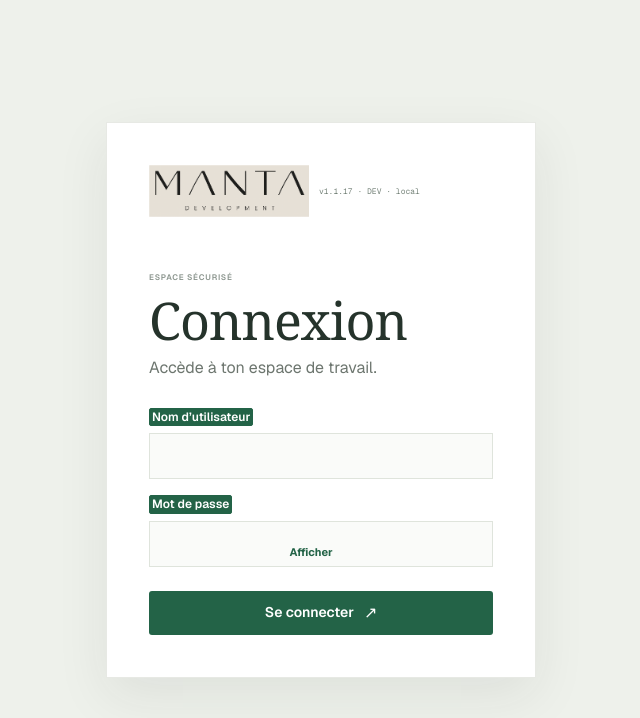
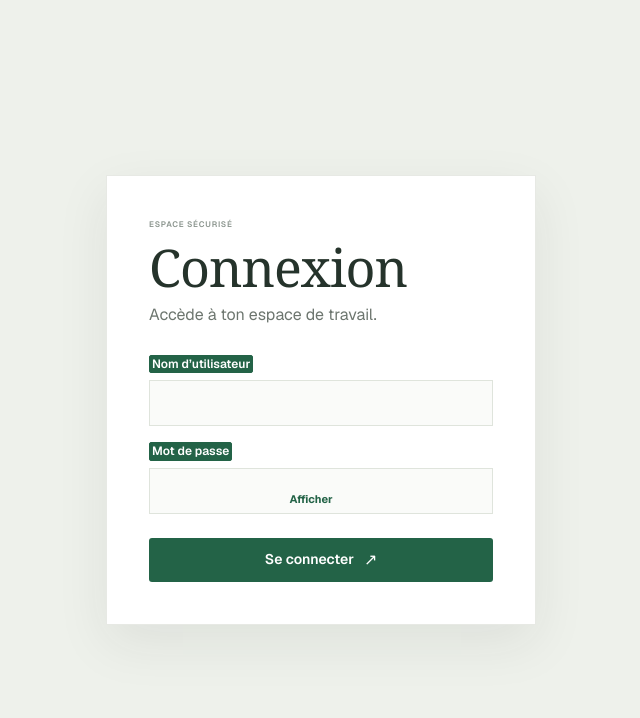
Before and after one commit to NathalieEl/CRM-Eliccir, a Next.js app: page /login in a window 1280 px wide. Shown: the top 718 px of the page, without its empty margins (319-959 px from the left). Built offline with nearby package versions, Linux system fonts and the light colour scheme; no server answers.

Commit message:
Keep the MANTA logo only in the sidebar

```diff
--- a/app/globals.css
+++ b/app/globals.css
@@ -167,6 +167,7 @@ h2 { color: #29372f; font-family: Georgia, "Times New Roman", serif; font-size:
 .contacts-screen .section-index { color: #637168; font-size: 10px; }
 .contacts-topbar { align-items: center; background: #fff; border-bottom: 1px solid var(--line); display: flex; height: 64px; justify-content: space-between; padding: 0 max(24px, calc((100vw - 1160px) / 2)); }
 .contacts-brand { align-items: center; display: flex; gap: 10px; }
+.contacts-brand, .auth-screen .auth-brand { display: none; }
 .contacts-brand .brand-name { color: #25332b; }
 .contacts-brand .brand-name small { color: #78877d; }
 .contacts-back { color: var(--green); font-size: 13px; font-weight: 600; }
--- a/public/guide-utilisateur-prod.html
+++ b/public/guide-utilisateur-prod.html
@@ -42,7 +42,7 @@
       <div class="guide-brand"><img class="guide-logo" src="/manta-logo.png" alt="MANTA Development"><span>MANTA CRM · Guide PROD 1.1.17</span></div>
       <a class="guide-return" href="/">Retour à MANTA CRM</a>
     </header>
-    <main><section class="release-notes"><h2>Nouveautés de la version 1.1.17</h2><ul><li><strong>Connexion plus simple</strong><p>Les noms d’utilisateur ne distinguent plus les majuscules des minuscules. Les mots de passe restent sensibles à la casse.</p></li><li><strong>Sélecteurs de pays améliorés</strong><p>Les pays se choisissent dans une liste défilante. France et Indonésie apparaissent en premier, puis les autres pays par ordre alphabétique dans les formulaires concernés.</p></li><li><strong>Formulaires plus lisibles sur petit écran</strong><p>Les libellés des boutons s’adaptent à la largeur disponible et se replient au lieu d’être coupés.</p></li></ul></section><h1>Guide d’utilisation — MANTA CRM PROD 1.1.17</h1>
+    <main><section class="release-notes"><h2>Nouveautés de la version 1.1.17</h2><ul><li><strong>Connexion plus simple</strong><p>Les noms d’utilisateur ne distinguent plus les majuscules des minuscules. Les mots de passe restent sensibles à la casse.</p></li><li><strong>Sélecteurs de pays améliorés</strong><p>Les pays se choisissent dans une liste défilante. France et Indonésie apparaissent en premier, puis les autres pays par ordre alphabétique dans les formulaires concernés.</p></li><li><strong>Formulaires plus lisibles sur petit écran</strong><p>Les libellés des boutons s’adaptent à la largeur disponible et se replient au lieu d’être coupés.</p></li><li><strong>Logo MANTA affiché une seule fois</strong><p>Le logo reste au-dessus de la colonne du menu. Les en-têtes des pages ne le répètent plus.</p></li></ul></section><h1>Guide d’utilisation — MANTA CRM PROD 1.1.17</h1>
 <p><strong>Version du guide :</strong> 1.1.17<br>
 <strong>Plateforme :</strong> PROD<br><strong>Adresse :</strong> <a href="https://crm-eliccir-production.up.railway.app">https://crm-eliccir-production.up.railway.app</a><br><strong>Public concerné :</strong> administrateurs, direction, opérations commerciales et membres de l’équipe</p>
 <blockquote>
@@ -92,6 +92,7 @@
 <li>Après connexion, le tableau de bord s’affiche. Le menu principal est situé à droite sur ordinateur.</li>
 <li>Pour terminer ta session, utilise <strong>Se déconnecter</strong> dans le menu.</li>
 </ol>
+<p>Le logo MANTA est affiché au-dessus de la colonne du menu; il n’est pas répété dans les en-têtes des pages.</p>
 <p>Le badge près du logo indique l’environnement, la version et le build. Avant de saisir des données, vérifie qu’il affiche <strong>PROD</strong>. Si le badge indique <strong>DEV</strong>, tu es sur l’environnement de test : ne l’utilise pas pour enregistrer des données métier de production.</p>
 <p>La session expire au bout d’environ huit heures. Il faut alors se reconnecter.</p>
 <h2>4. Connexion, mot de passe et double authentification</h2>
```
Also changed, not shown: 2 other files (tests, documents, lock files or other folders).
